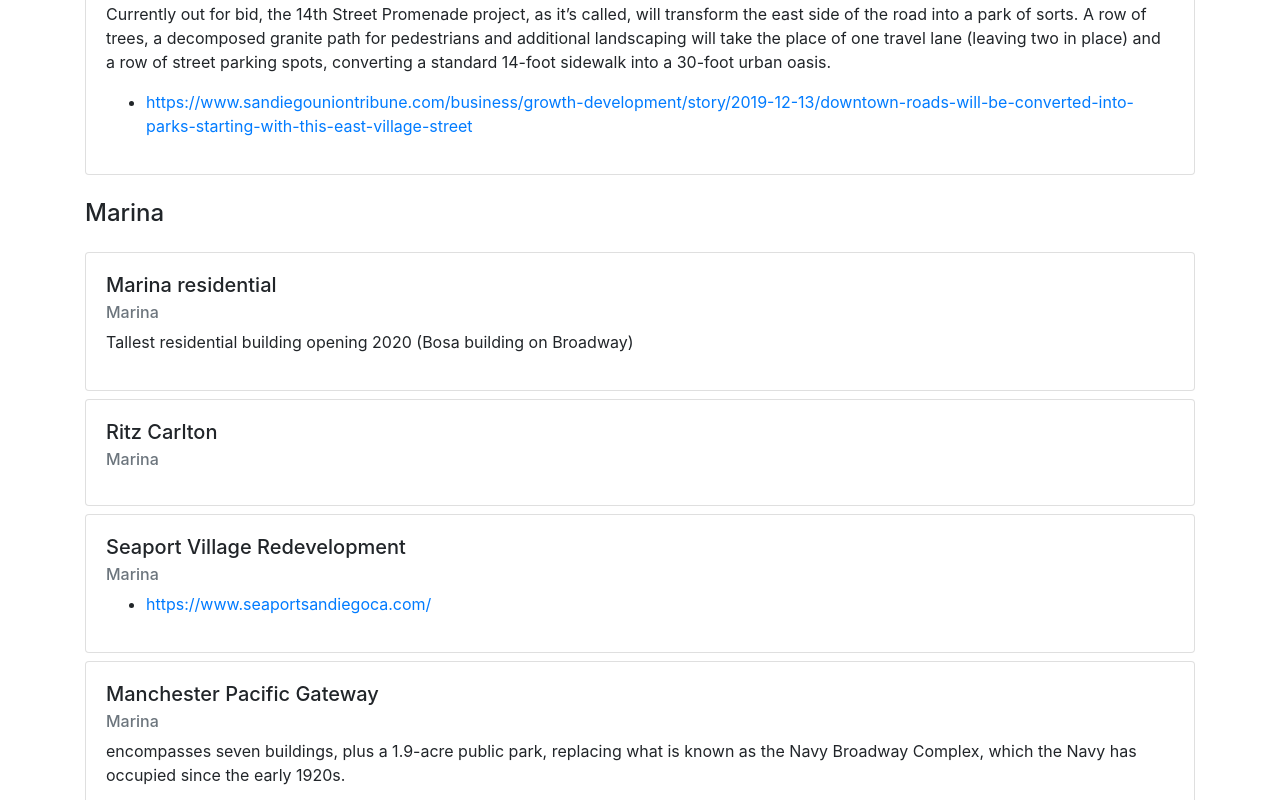
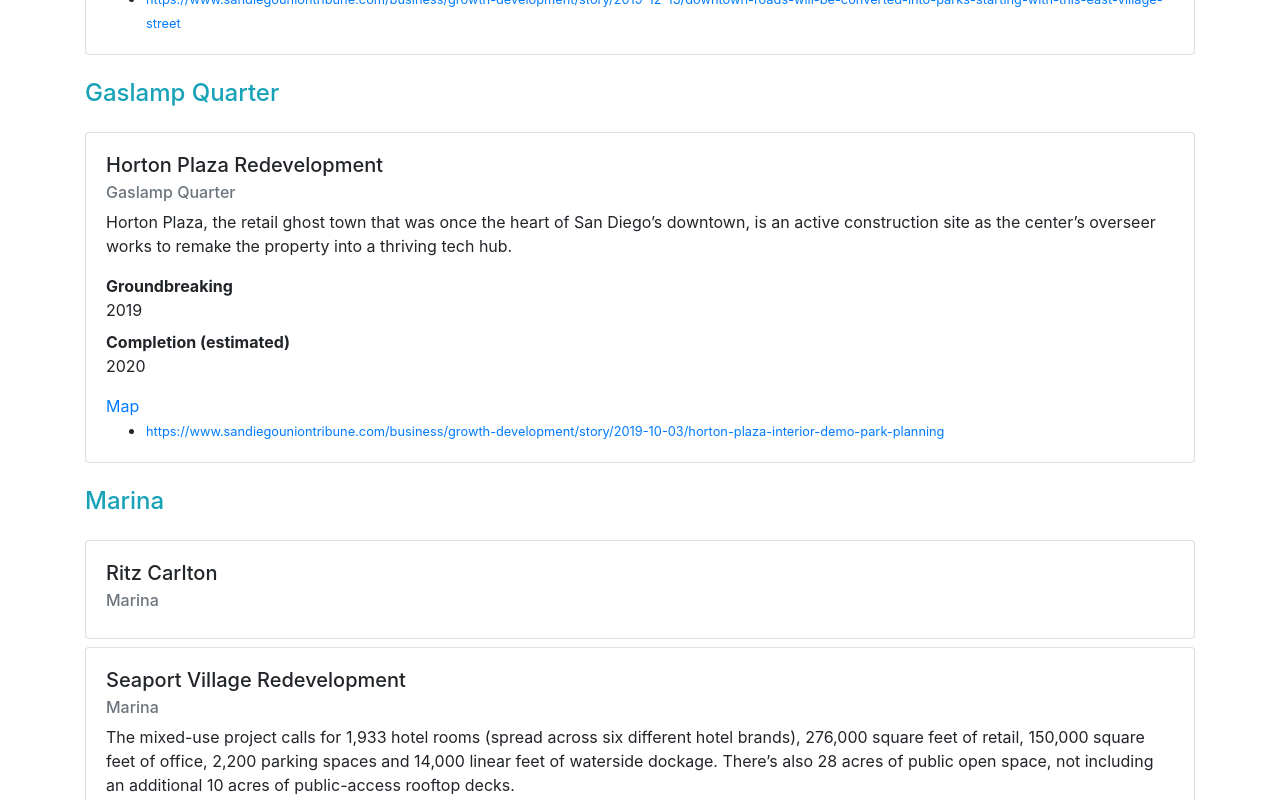
Before and after one commit to simpixelated/sd-dev-list, a React (Create React App) app: page / in a window 1280 px wide. Shown: the part 1520-2320 px from the top of the page. Built offline with nearby package versions, Linux system fonts and the light colour scheme.

Commit message:
adds more data to projects, some styling, and credits to footer

```diff
--- a/src/App.js
+++ b/src/App.js
@@ -10,7 +10,7 @@
       {project.neighborhood && <h6 className="card-subtitle mb-2 text-muted">{project.neighborhood}</h6>}
       {project.location && <p className="card-subtitle mb-2 text-muted"><small>{project.location}</small></p>}
       {project.description && <p className="card-text">{project.description}</p>}
-      {project.events &&
+      {(project.events || []).length > 0 &&
         <dl>
           {project.events.sort((a, b) => Object.values(a)[0] - Object.values(b)[0]).map(event => (
             <React.Fragment key={Object.keys(event)[0]}>
@@ -21,11 +21,11 @@
         </dl >
       }
       {project.address && <a className="card-link" href={`https://www.google.com/maps/place/${project.address}`}>Map</a>}
-      {project.links &&
-        <ul>
+      {(project.links || []).length > 0 &&
+        <ul className="mb-0">
           {project.links.map(link => (
             <li key={link}>
-              <a href={link}>{link}</a>
+              <a className="small" href={link}>{link}</a>
             </li>
           ))}
         </ul>
@@ -35,7 +35,7 @@
 )
 
 function App() {
-  const groupedProjects = groupBy(projects, 'neighborhood')
+  const groupedProjects = groupBy(projects.filter(project => project.status !== 'completed'), 'neighborhood')
   return (
     <div className="container">
       <div className="float-right"><small><a href="https://github.com/simpixelated/sd-dev-list">View on GitHub</a></small></div>
@@ -53,13 +53,14 @@
       <div className="project-list">
       {Object.keys(groupedProjects).map(neighborhood => (
         <div key={neighborhood}>
-          <h4 className="my-4" id={kebabCase(neighborhood)}>{neighborhood}</h4>
+          <h4 className="my-4 text-info" id={kebabCase(neighborhood)}>{neighborhood}</h4>
           {groupedProjects[neighborhood].map((project, index) => (
             <ProjectCard project={project} key={index} />
           ))}
         </div>
       ))}
       </div>
+      <p className="text-right"><small>Built by <a href="https://simpixelated.com">Simpixelated</a></small></p>
     </div>
   );
 }
--- a/src/projects.json
+++ b/src/projects.json
@@ -28,21 +28,26 @@
   },
   {
     "type": "residential",
-    "status": "construction",
+    "status": "completed",
     "neighborhood": "Marina",
-    "address": "",
-    "title": "",
-    "description": "Tallest residential building opening 2020 (Bosa building on Broadway)",
-    "links": [],
-    "estimated_completion": ""
+    "address": "888 W E St, San Diego, CA 92101",
+    "title": "Pacific Gate",
+    "description": "Tallest residential building opening 2020",
+    "links": []
   },
   {
     "type": "project",
     "neighborhood": "Gaslamp Quarter",
-    "address": "",
+    "address": "324 Horton Plaza, San Diego, CA 92101",
     "title": "Horton Plaza Redevelopment",
-    "description": "",
-    "links": []
+    "description": "Horton Plaza, the retail ghost town that was once the heart of San Diego’s downtown, is an active construction site as the center’s overseer works to remake the property into a thriving tech hub.",
+    "links": [
+      "https://www.sandiegouniontribune.com/business/growth-development/story/2019-10-03/horton-plaza-interior-demo-park-planning"
+    ],
+    "events": [
+      { "Completion (estimated)": 2020 },
+      { "Groundbreaking": 2019 }
+    ]
   },
   {
     "type": "project",
@@ -72,22 +77,28 @@
     "type": "project",
     "status": "planning",
     "neighborhood": "Marina",
-    "address": "",
+    "address": "849 W Harbor Dr, San Diego, CA 92101",
     "title": "Seaport Village Redevelopment",
-    "description": "",
+    "description": "The mixed-use project calls for 1,933 hotel rooms (spread across six different hotel brands), 276,000 square feet of retail, 150,000 square feet of office, 2,200 parking spaces and 14,000 linear feet of waterside dockage. There’s also 28 acres of public open space, not including an additional 10 acres of public-access rooftop decks.",
     "links": [
-      "https://www.seaportsandiegoca.com/"
+      "https://www.seaportsandiegoca.com/",
+      "https://www.sandiegouniontribune.com/business/growth-development/sd-fi-seaport-sandiego-20181104-story.html",
+      "https://www.sandiegouniontribune.com/business/growth-development/story/2019-07-19/seaport-san-diego-tower-is-like-nothing-else-on-californias-coast-thats-the-problem"
+    ],
+    "events": [
+      { "Groundbreaking (estimated)": 2024 }
     ]
   },
   {
     "type": "project",
     "status": "construction",
     "neighborhood": "Marina",
-    "address": "",
+    "address": "20 Rcf San Diego Way, San Diego, CA 92101",
     "title": "Manchester Pacific Gateway",
     "description": "encompasses seven buildings, plus a 1.9-acre public park, replacing what is known as the Navy Broadway Complex, which the Navy has occupied since the early 1920s.",
     "links": [
-      "https://www.sandiegouniontribune.com/business/growth-development/sd-preview-of-2-billion-bayfront-project-20181031-photogallery.html"
+      "https://www.sandiegouniontribune.com/business/growth-development/sd-preview-of-2-billion-bayfront-project-20181031-photogallery.html",
+      "https://www.manchesterpacificgateway.com/"
     ],
     "events": [
       { "Completion (estimated)": 2021 },
@@ -98,10 +109,13 @@
     "type": "project",
     "status": "construction",
     "neighborhood": "Marina",
-    "address": "",
-    "title": "Orchestra Venue",
-    "description": "",
-    "links": [],
+    "address": "200 Marina Park Way, San Diego, CA 92101",
+    "title": "Bayside Performance Park",
+    "description": "The project includes a 13,015-square-foot outdoor stage, acoustic shell and back-of-house facilities for a year-round version of the program formerly known as the Summer Pops. It also entails a 5,445-square-foot public viewing deck with concrete steps at the back of the stage, a 68-stall restroom and two pavilions on a 15,242-square-foot area.",
+    "links": [
+      "https://www.sandiegouniontribune.com/business/growth-development/story/2019-08-14/san-diego-symphony-building-permanent-bay-venue-next-month",
+      "https://coolsandiegosights.com/2019/12/25/bayside-performance-park-rises-on-san-diego-bay/"
+    ],
     "events": [
       { "Completion (estimated)": 2020 },
       { "Groundbreaking": 2019 }
@@ -110,11 +124,18 @@
   {
     "type": "project",
     "status": "planning",
-    "neighborhood": "Marina",
-    "address": "",
-    "title": "SDIA Terminal 1 Replacement",
-    "description": "",
-    "links": []
+    "neighborhood": "Airport",
+    "address": "3665 N Harbor Dr, San Diego, CA 92101",
+    "title": "San Diego Airport Terminal 1 Replacement",
+    "description": "Replacement of the aging and outdated Terminal 1, along with related improvements: a new, modern airport terminal, including more gate-area seating, restaurants and shops, as well as additional security checkpoints with more lanes. The plan still calls for a proposed on-airport access road that would remove an estimated 45,000 cars per day from North Harbor Drive.",
+    "links": [
+      "https://www.san.org/Airport-Projects/Airport-Development-Plan",
+      "https://www.san.org/Airport-ADP"
+    ],
+    "events": [
+      { "Groundbreaking (estimated)": 2021 },
+      { "Completion (estimated)": 2024 }
+    ]
   },
   {
     "type": "project",
@@ -122,8 +143,11 @@
     "neighborhood": "Marina",
     "address": "",
     "title": "Convention Center Expansion",
-    "description": "",
-    "links": []
+    "description": "Funding would allow the city to purchase a parcel of land adjacent to the convention center that is currently owned by Fifth Avenue Landing. Once it purchases the land, the city would expand the convention center by roughly 400,000 square feet, from roughly 800,000 square feet to about 1.2 million square feet.",
+    "links": [
+      "https://visitsandiego.com/blog-category/expansion",
+      "https://timesofsandiego.com/politics/2019/10/21/council-oks-work-on-tax-to-fund-convention-center-expansion-other-projects/"
+    ]
   },
   {
     "type": "hotel",
```
